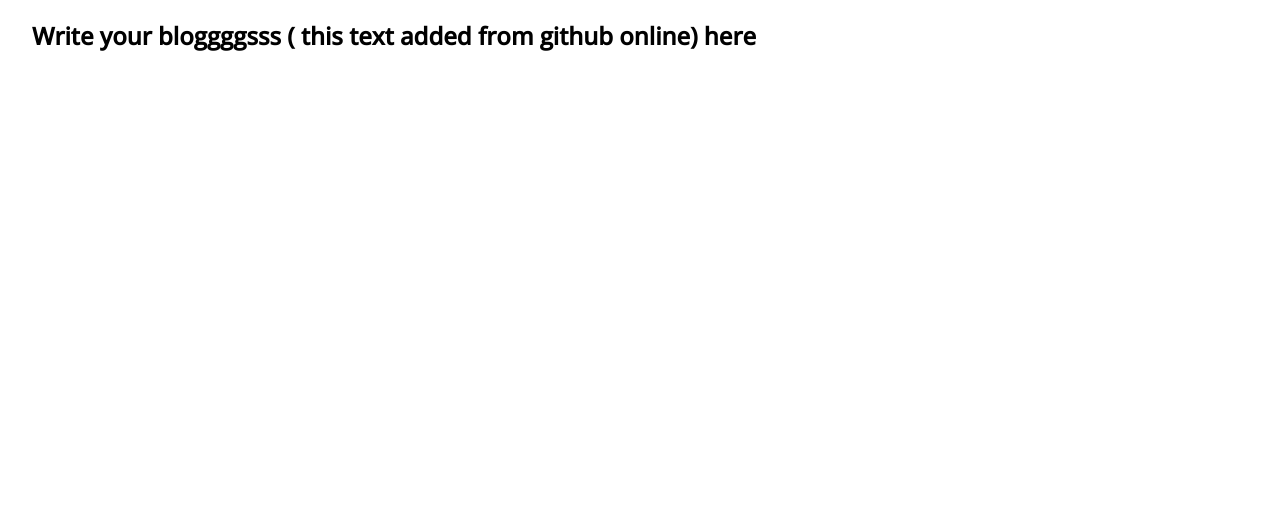
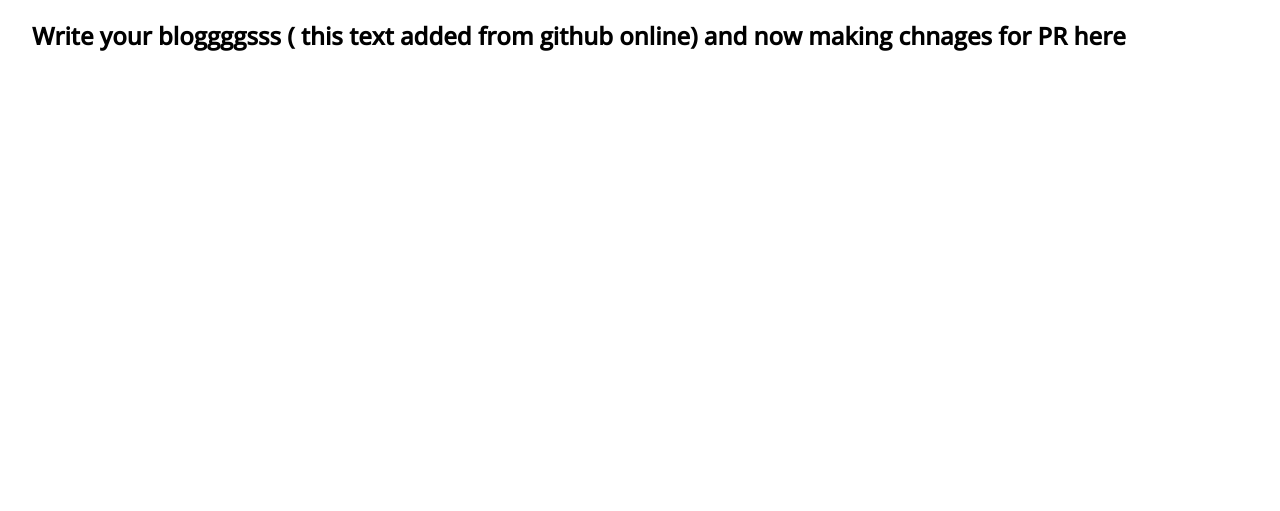
Before and after one commit to naveenkumarr12/neogcamp-lesson-3, a plain HTML site: page blogs.html in a window 1280 px wide. Shown: the part 289-800 px from the top of the page. Drawn offline with nearby package versions, Linux system fonts and the light colour scheme.

Commit message:
added PR request now

```diff
--- a/blogs.html
+++ b/blogs.html
@@ -24,7 +24,7 @@
     </nav>
     <header class="hero">
         <h1 class="hero-heading">my <span class="heading-inverted"> blogs</span></h1>
-        <h2>Write your bloggggsss ( this text added from github online) here <a  href="/"></a> </h2>
+        <h2>Write your bloggggsss ( this text added from github online) and now making chnages for PR here <a  href="/"></a> </h2>
     </header>
 </body>
 </html>
```
